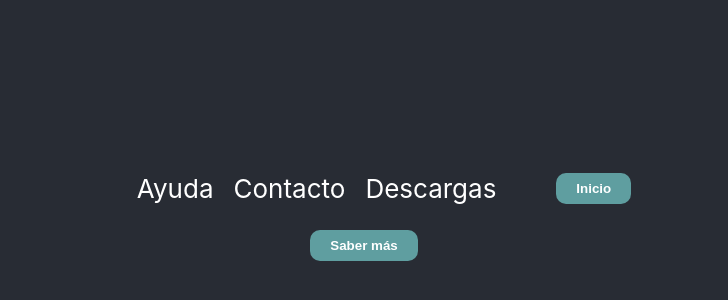
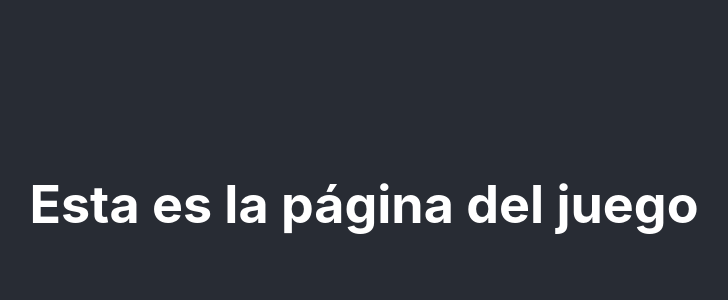
Before and after one commit to Signorini-Ezequiel/learning-react, a React (Create React App) app: page /game in a window 1280 px wide. Shown: the part 196-496 px from the top of the page, without its empty margins (276-1004 px from the left). Built offline with nearby package versions, Linux system fonts and the light colour scheme.

Commit message:
agrego información para el uso de react-router-dom

```diff
--- a/package.json
+++ b/package.json
@@ -8,6 +8,7 @@
     "@testing-library/user-event": "^13.5.0",
     "react": "^18.2.0",
     "react-dom": "^18.2.0",
+    "react-router-dom": "^6.4.1",
     "react-scripts": "5.0.1",
     "web-vitals": "^2.1.4"
   },
--- a/src/App.js
+++ b/src/App.js
@@ -1,16 +1,23 @@
 import './App.css';
-// Importo los componentes
-import Button from './Components/button.jsx';
-import Header from './Components/Header.jsx';
+// Importo React-router-dom que es una librería de react para manejar rutas
+import {BrowserRouter, Routes, Route} from 'react-router-dom';
+// Importo las páginas a rutear
+import Home from './pages/home';
+import Game from './pages/game';
 
 function App() {
   return (
     <div className="App">
       <header className="App-header">
-        {/* Uso el componente */}
-        <Header/>
-        {/* Uso el componente, poniendo la información de sus props */}
-        <Button content="Saber más" alert="La funcionalidad no está creada, saludos"/>
+        {/* BrowserRouter nos permite conectar nuestra aplicación con la URL del browser */}
+        <BrowserRouter>
+        {/* Routes y route son los elementos que nos permiten configurar las rutas de nuestra aplicación */}
+          <Routes>
+            {/* Las rutas deben tener un path y un element */}
+            <Route path='/' element={<Home/>}/>
+            <Route path='/game' element={<Game/>}/>
+          </Routes>
+        </BrowserRouter>
       </header>
     </div>
   );
--- a/src/Components/Header.jsx
+++ b/src/Components/Header.jsx
@@ -11,7 +11,7 @@ function Header(){
                     <li><a href="/">Descargas</a></li>
                 </ul>
                 <ul className="right">
-                    <Button content="Inicio" alert="Usted está en inicio"/>
+                    <Button content="Inicio"/>
                 </ul>
             </nav>
         </div>
--- a/src/Components/button.jsx
+++ b/src/Components/button.jsx
@@ -4,7 +4,7 @@ import './button.css';
 function Button (props){
     return(
         // Creo el contenido a mostrar por el componente, que usa los props
-        <button className="basic-button" onClick={()=>alert(props.alert)}>{props.content}</button>
+        <button className="basic-button">{props.content}</button>
     );
 }
 
--- /dev/null
+++ b/src/pages/game/index.js
@@ -0,0 +1,7 @@
+function Game() {
+    return (
+        <h1>Esta es la página del juego</h1>
+    );
+}
+
+export default Game;
--- /dev/null
+++ b/src/pages/home/index.js
@@ -0,0 +1,35 @@
+// Importo el hook que me permite navegar entre las rutas de la aplicación
+import {useNavigate} from 'react-router-dom';
+
+// Importo los componentes
+import Button from '../../Components/button';
+import Header from '../../Components/header';
+
+// Creo el componente Home
+function Home() {
+    // Creo la variable que almacenará la funcionalidad de useNavigate
+    const navigate = useNavigate();
+    // Creo una función para ir a las url por medio de useNavigate
+    const onClickButton = url => {
+        navigate(url);
+    };
+
+    // Establesco el código a retornar
+    return (
+        <div className="App">
+            <header className="App-header">
+            {/* Uso el componente */}
+                <Header/>
+                {/* Uso el componente, poniendo la información de sus props */}
+                <Button content="Saber más" onclick={()=>alert(alert="La funcionalidad no está creada, saludos")}/>
+                {/* Creo un botón que implementa la función onClickButton para ir a la ruta indicada */}
+                <Button onclick={()=>onClickButton("/game")} content="Iniciar juego"/>
+
+                {/* Para ir a un sitio puedo usar Link to, que funciona como un a href */}
+                {/* <Link to="/">Inicio</Link> */}
+            </header>
+        </div>
+    );
+}
+
+export default Home;
```
Also changed, not shown: 2 other files (tests, documents, lock files or other folders).
